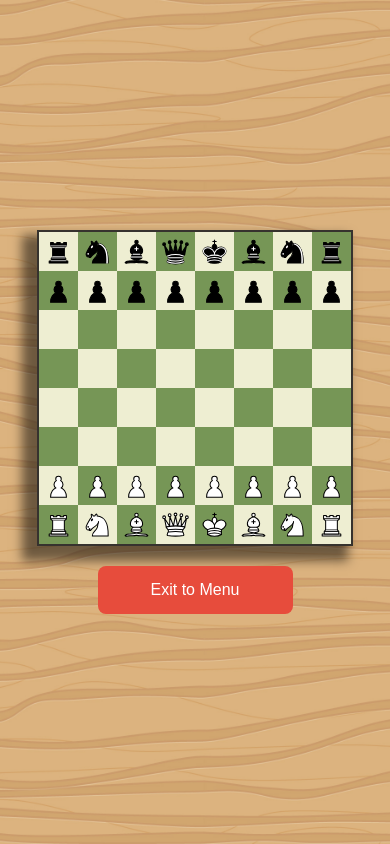
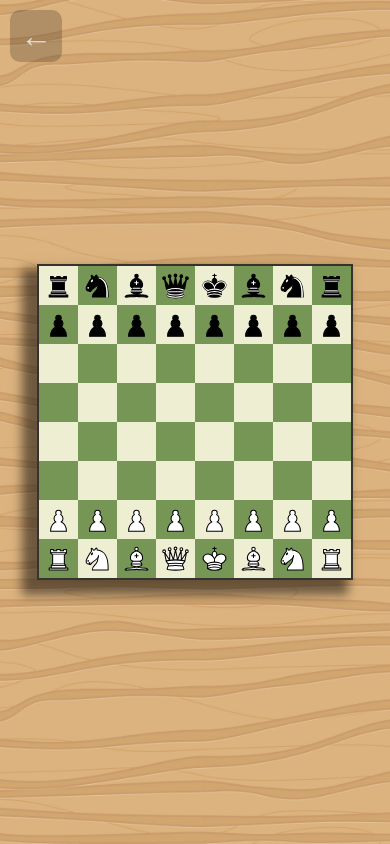
Before and after one commit to MAHanupriSAR/Chess, a React (Vite) app: page / in a window 390 px wide. Both pictures are taken after a click on the button "Play vs Human". Built offline with nearby package versions, Linux system fonts and the light colour scheme.

Commit message:
fix gamemeny responsiveness

```diff
--- a/src/components/Board.css
+++ b/src/components/Board.css
@@ -1,8 +1,12 @@
 .board-container {
     display: flex;
     flex-direction: column;
+    justify-content: center;
     align-items: center;
     gap: 20px;
+    position: relative;
+    width: 100vw;
+    height: 100vh;
 }
 
 .board{
@@ -19,24 +23,34 @@
 }
 
 .exit-btn {
-    /* margin-top: clamp(20px, 3vw, 40px); */
-    width: min(50vw, 250px);
-    font-size: clamp(1rem, 4vw, 1.2rem);
-    padding: 15px 0;
-    background-color: #e74c3c;
-    color: white;
+    position: absolute;
+    top: 10px;
+    left: 10px;
+    z-index: 10;
+
+    background-color: rgba(0, 0, 0, 0.2);
+    border-radius: 10px;
     border: none;
-    border-radius: 8px;
+    outline: none;
     cursor: pointer;
-    transition: transform 0.2s, background-color 0.2s;
-    text-align: center;
+
+    color: rgba(255, 255, 255, 0.7);
+    font-size: clamp(2rem, 5vw, 3rem);
+    line-height: 1;
+    font-weight: bold;
+
+    padding: 10px;
+    width: auto;
+    height: auto;
+
+    transition: transform 0.2s ease, color 0.2s ease;
 }
 
 .exit-btn:hover {
-    background-color: #c0392b;
-    transform: translateY(-2px);
+    background-color: rgba(255,255,255,0.1);
+    transform: none;
 }
 
 .exit-btn:active {
-    transform: translateY(0);
+    transform: scale(0.95);
 }
--- a/src/components/Board.jsx
+++ b/src/components/Board.jsx
@@ -164,7 +164,7 @@ export default function Board({ fenString, vsComputer, playerColor, onReset }) {
                 {boardSquares}
             </div>
             <button className="exit-btn" onClick={onReset}>
-                Exit to Menu
+                ←
             </button>
         </div>
     );
```
